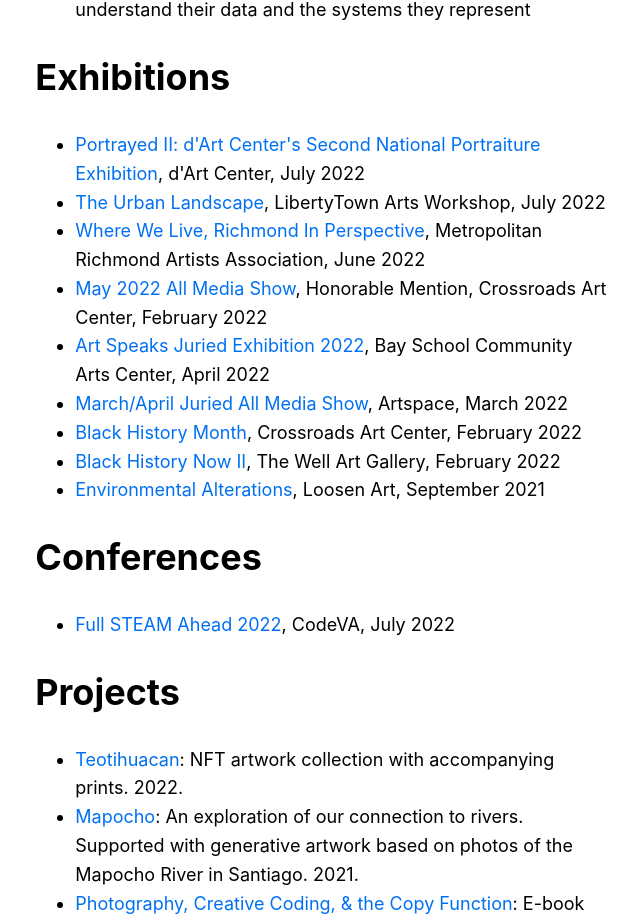
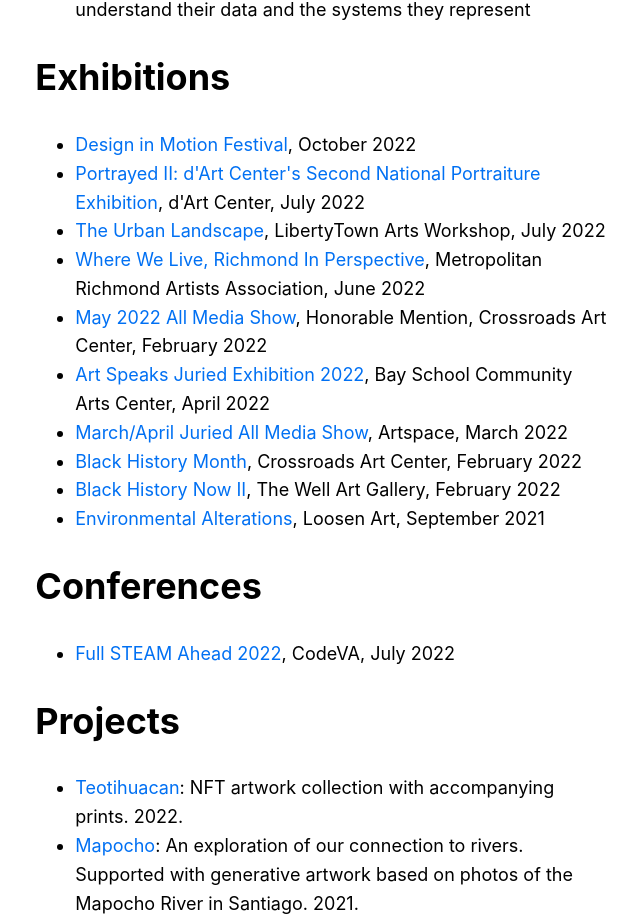
Before and after one commit to apbryant/website, a Next.js app: page /cv in a window 1280 px wide. Shown: the part 1595-2517 px from the top of the page, without its empty margins (318-958 px from the left). Built offline with nearby package versions, Linux system fonts and the light colour scheme.

Commit message:
Add DEMO festival to CV

```diff
--- a/pages/cv.js
+++ b/pages/cv.js
@@ -33,6 +33,7 @@ export default function CV() {
 
       <h1>Exhibitions</h1>
 	<ul>
+  <li><a href="https://demofestival.com/participants">Design in Motion Festival</a>, October 2022</li>
   <li><a href="https://www.artworkarchive.com/profile/d-art-center/exhibition/portrayed-ii-d-art-center-s-second-national-portraiture-exhibition/pieces?page=2">Portrayed II: d'Art Center's Second National Portraiture Exhibition</a>, d'Art Center, July 2022</li>
   <li><a href="https://libertytownarts.com/in-the-gallery/">The Urban Landscape</a>, LibertyTown Arts Workshop, July 2022</li>
   <li><a href="https://metrorichmondart.org/exhibitions-events/">Where We Live, Richmond In Perspective</a>, Metropolitan Richmond Artists Association, June 2022</li>
```
